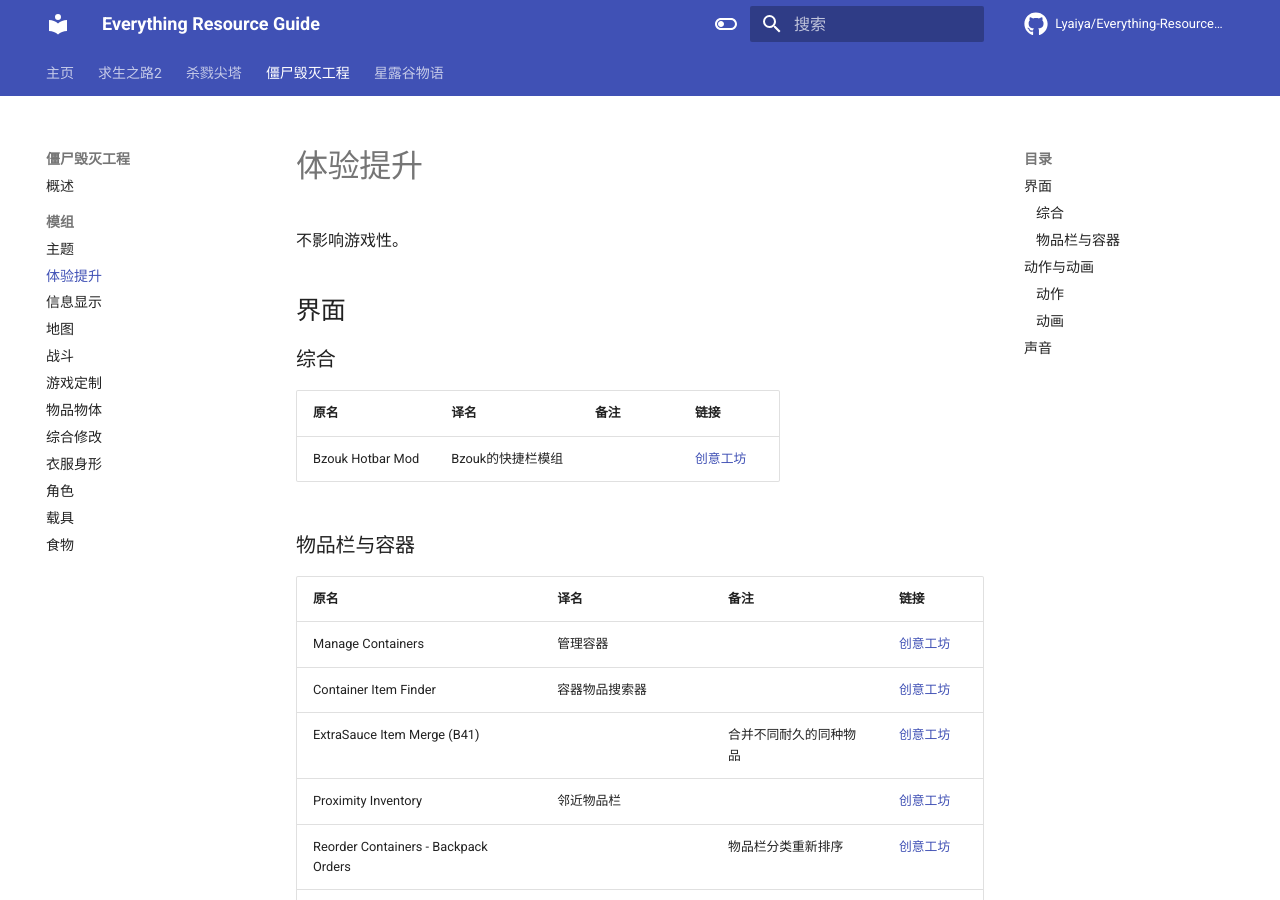
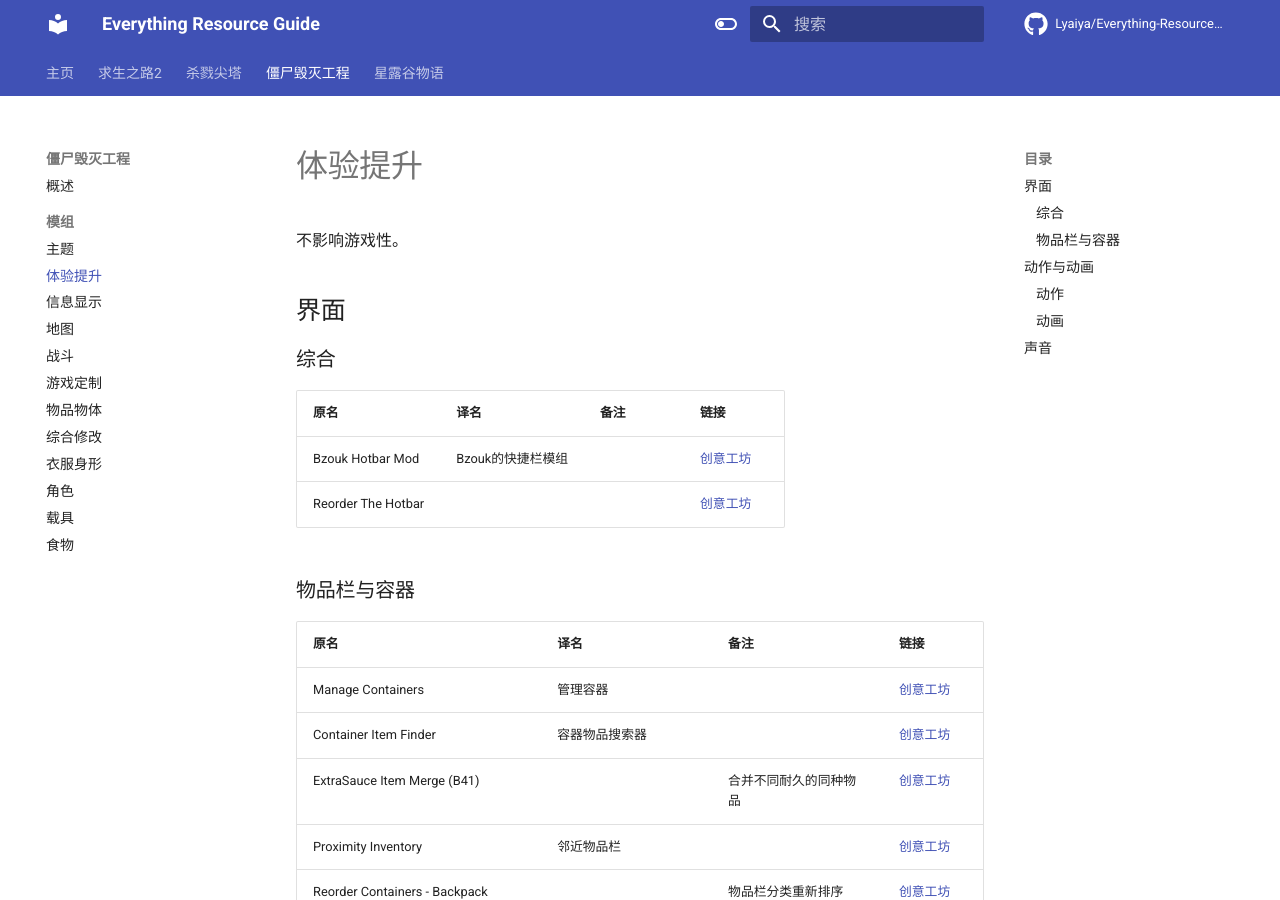
Before and after one commit to Lyaiya/Everything-Resource-Guide, an MkDocs documentation site: the page built from docs/僵尸毁灭工程/模组/体验提升.md, in a window 1280 px wide and 900 px high. Built offline with MkDocs 1.6.1 and Material for MkDocs 9.7.7, drawn with Linux system fonts in a browser that asks for light colours; comment, search, counter and statistics services are not loaded.

Commit message:
PZ Update3.1

```diff
--- a/docs/僵尸毁灭工程/模组/体验提升.md
+++ b/docs/僵尸毁灭工程/模组/体验提升.md
@@ -6,9 +6,10 @@
 
 ### 综合
 
-| 原名             | 译名              | 备注 | 链接                                                                          |
-| ---------------- | ----------------- | ---- | ----------------------------------------------------------------------------- |
-| Bzouk Hotbar Mod | Bzouk的快捷栏模组 |      | [创意工坊](https://steamcommunity.com/sharedfiles/filedetails/?id=2434425002) |
+| 原名               | 译名              | 备注 | 链接                                                                          |
+| ------------------ | ----------------- | ---- | ----------------------------------------------------------------------------- |
+| Bzouk Hotbar Mod   | Bzouk的快捷栏模组 |      | [创意工坊](https://steamcommunity.com/sharedfiles/filedetails/?id=2434425002) |
+| Reorder The Hotbar |                   |      | [创意工坊](https://steamcommunity.com/sharedfiles/filedetails/?id=2903771337) |
 
 ### 物品栏与容器
 
```
Also changed, not shown: docs/僵尸毁灭工程/模组/信息显示.md (+2 -1 lines), docs/僵尸毁灭工程/模组/物品物体.md (line endings or trailing spaces).
